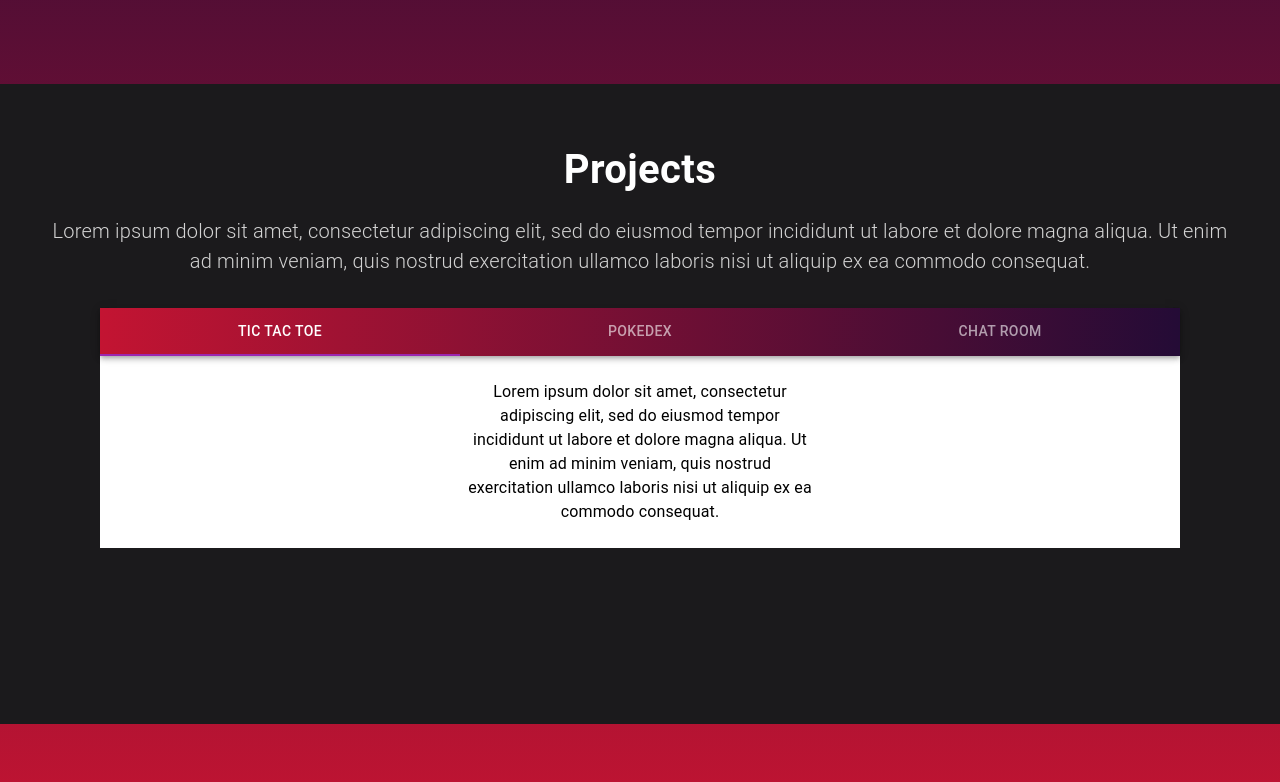
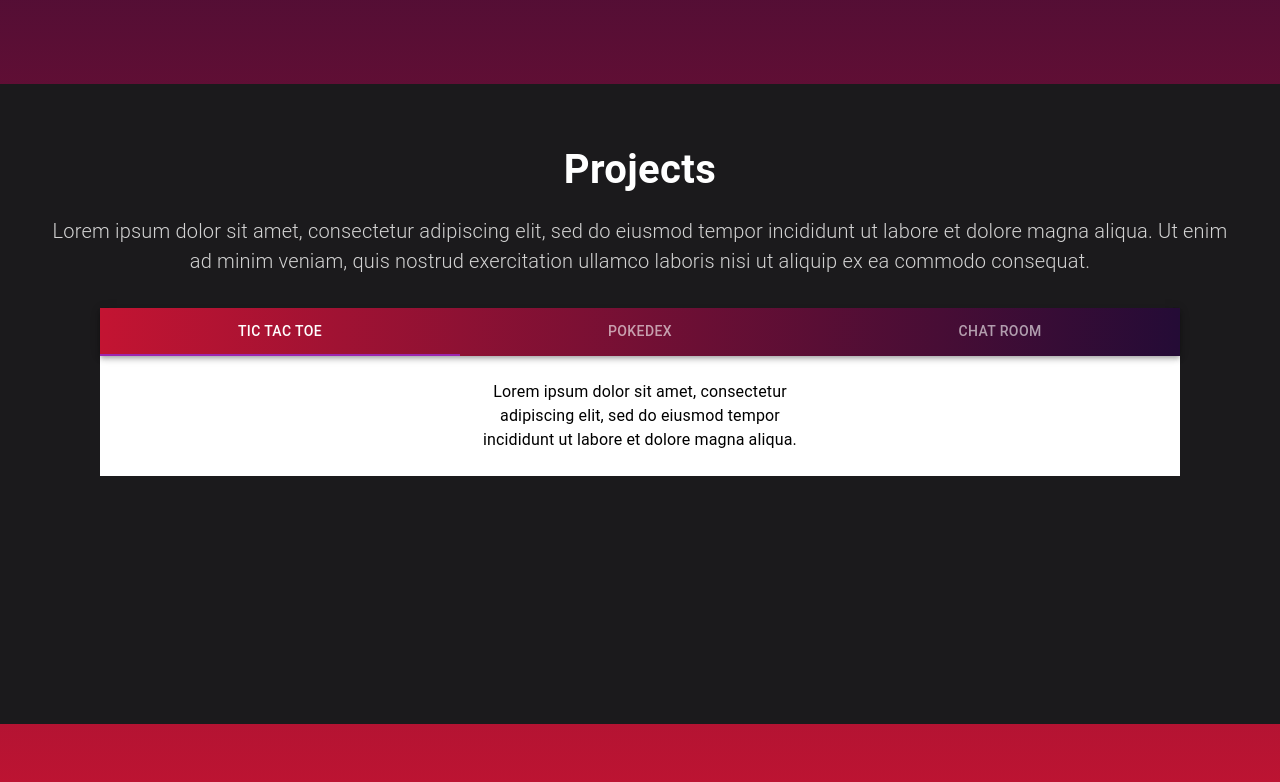
Before and after one commit to Matt-Hauser/Matt-Portfolio, a React (Create React App) app: page / in a window 1280 px wide. Shown: the part 1216-1998 px from the top of the page. Built offline with nearby package versions, Linux system fonts and the light colour scheme.

Commit message:
changed lorem ipsum length on projects section for temporary layout conflict

```diff
--- a/src/components/ProjectTabs.js
+++ b/src/components/ProjectTabs.js
@@ -73,9 +73,7 @@ export default function FullWidthTabs() {
         <Box display={"flex"} flexDirection={"row"}>
           <Typography width={350} margin={"auto"}>
             Lorem ipsum dolor sit amet, consectetur adipiscing elit, sed do
-            eiusmod tempor incididunt ut labore et dolore magna aliqua. Ut enim
-            ad minim veniam, quis nostrud exercitation ullamco laboris nisi ut
-            aliquip ex ea commodo consequat.
+            eiusmod tempor incididunt ut labore et dolore magna aliqua.
           </Typography>
           {/* <img src={projectthumb} height={200}></img> */}
         </Box>
@@ -84,9 +82,7 @@ export default function FullWidthTabs() {
         <Box display={"flex"} flexDirection={"row"}>
           <Typography width={350} margin={"auto"}>
             Lorem ipsum dolor sit amet, consectetur adipiscing elit, sed do
-            eiusmod tempor incididunt ut labore et dolore magna aliqua. Ut enim
-            ad minim veniam, quis nostrud exercitation ullamco laboris nisi ut
-            aliquip ex ea commodo consequat.
+            eiusmod tempor incididunt ut labore et dolore magna aliqua.
           </Typography>
           {/* <img src={projectthumb2} height={200}></img> */}
         </Box>
@@ -95,9 +91,7 @@ export default function FullWidthTabs() {
         <Box display={"flex"} flexDirection={"row"}>
           <Typography width={350} margin={"auto"}>
             Lorem ipsum dolor sit amet, consectetur adipiscing elit, sed do
-            eiusmod tempor incididunt ut labore et dolore magna aliqua. Ut enim
-            ad minim veniam, quis nostrud exercitation ullamco laboris nisi ut
-            aliquip ex ea commodo consequat.
+            eiusmod tempor incididunt ut labore et dolore magna aliqua.
           </Typography>
           {/* <img src={projectthumb3} height={200}></img> */}
         </Box>
```
